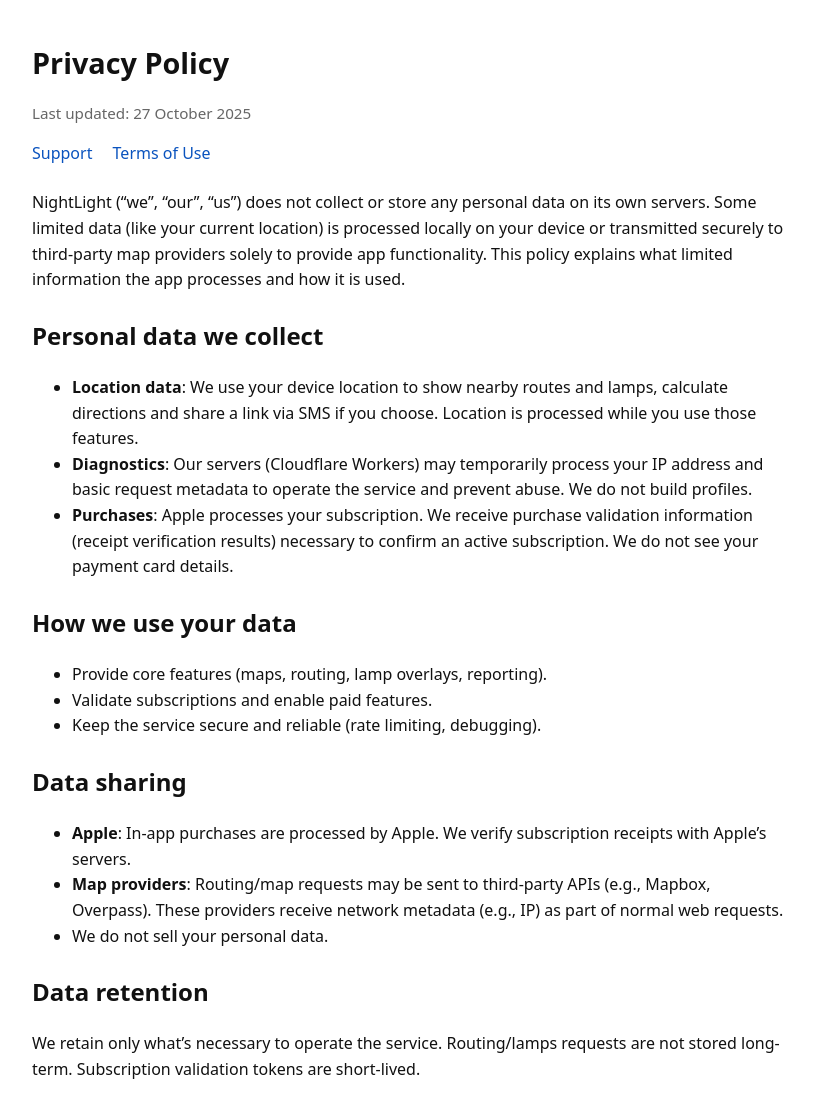
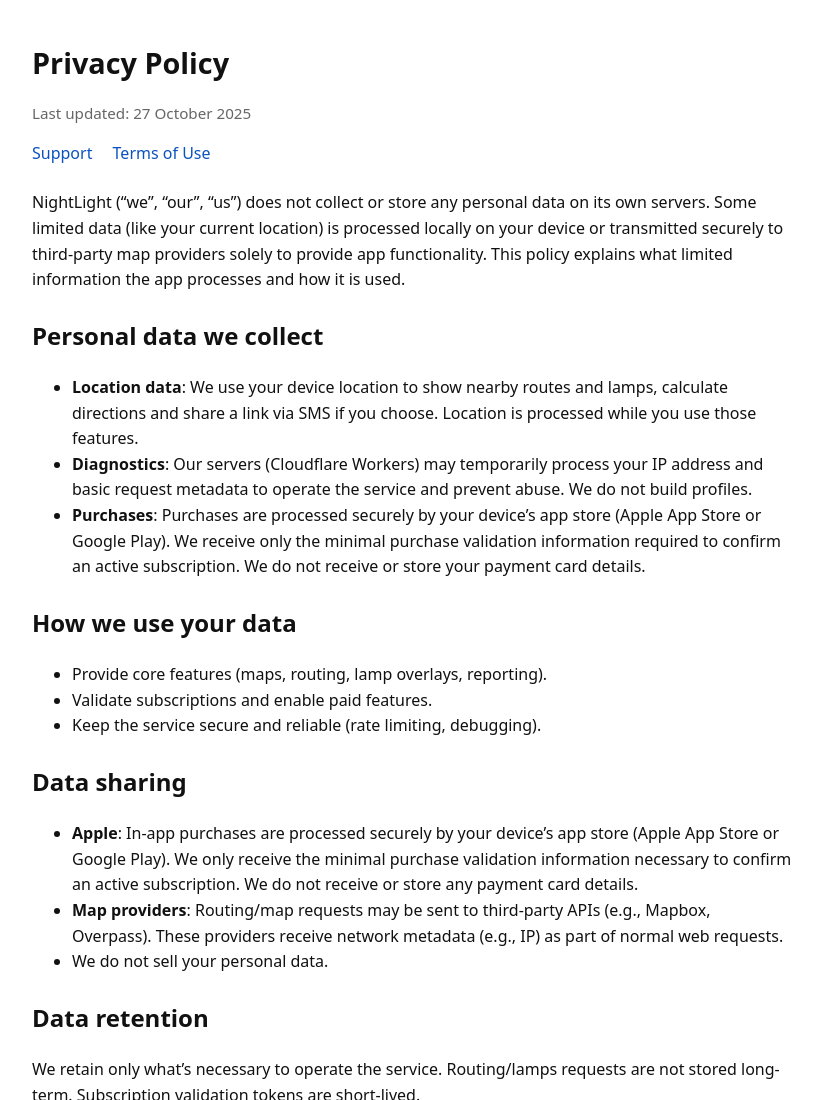
Before and after one commit to TomAnderson94/nightlight-site, a plain HTML site: page privacy.html in a window 1280 px wide. Shown: the top 1100 px of the page, without its empty margins (228-1049 px from the left). Drawn offline with Linux system fonts and the light colour scheme.

Commit message:
Update privacy.html

```diff
--- a/privacy.html
+++ b/privacy.html
@@ -31,7 +31,7 @@
   <ul>
     <li><strong>Location data</strong>: We use your device location to show nearby routes and lamps, calculate directions and share a link via SMS if you choose. Location is processed while you use those features.</li>
     <li><strong>Diagnostics</strong>: Our servers (Cloudflare Workers) may temporarily process your IP address and basic request metadata to operate the service and prevent abuse. We do not build profiles.</li>
-    <li><strong>Purchases</strong>: Apple processes your subscription. We receive purchase validation information (receipt verification results) necessary to confirm an active subscription. We do not see your payment card details.</li>
+    <li><strong>Purchases</strong>: Purchases are processed securely by your device’s app store (Apple App Store or Google Play). We receive only the minimal purchase validation information required to confirm an active subscription. We do not receive or store your payment card details. </li>
   </ul>
 
   <h2>How we use your data</h2>
@@ -43,7 +43,7 @@
 
   <h2>Data sharing</h2>
   <ul>
-    <li><strong>Apple</strong>: In-app purchases are processed by Apple. We verify subscription receipts with Apple’s servers.</li>
+    <li><strong>Apple</strong>: In-app purchases are processed securely by your device’s app store (Apple App Store or Google Play). We only receive the minimal purchase validation information necessary to confirm an active subscription. We do not receive or store any payment card details.</li>
     <li><strong>Map providers</strong>: Routing/map requests may be sent to third-party APIs (e.g., Mapbox, Overpass). These providers receive network metadata (e.g., IP) as part of normal web requests.</li>
     <li>We do not sell your personal data.</li>
   </ul>
```
